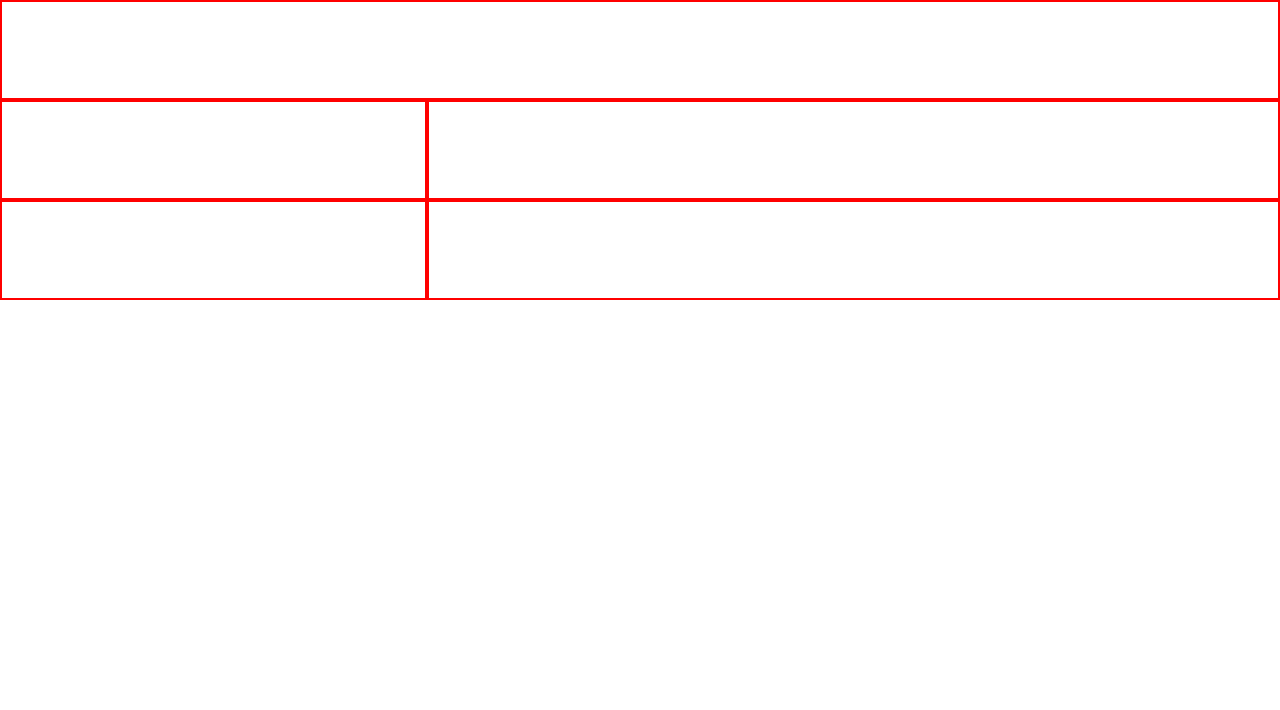
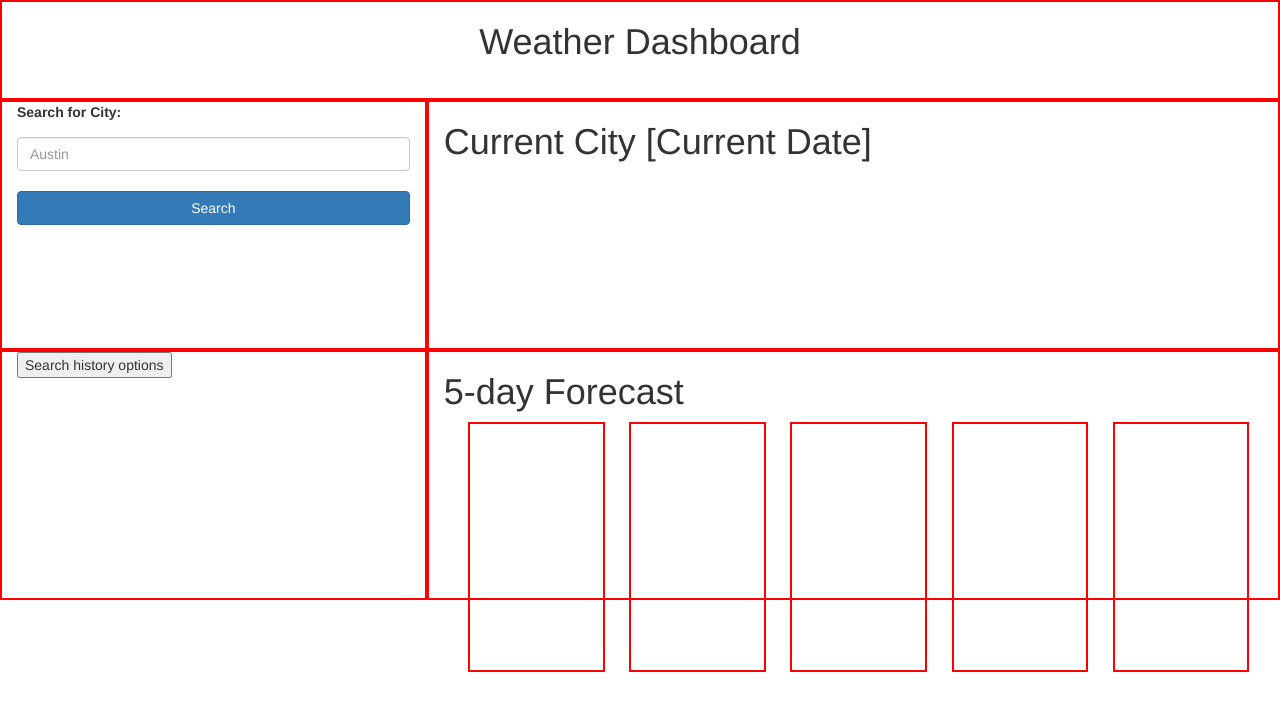
Before and after one commit to JManauth/WeatherWidget, a plain HTML site: page index.html in a window 1280 px wide. Drawn offline with nearby package versions, Linux system fonts and the light colour scheme.

Commit message:
cpm[pleted wireframe entirely

```diff
--- a/assets/style/style.css
+++ b/assets/style/style.css
@@ -1,9 +1,19 @@
 header{
     height: 100px;
     border: 2px solid red;
+    text-align: center;
 }
 
-div{
-    height: 100px;
+.wireframe, .blocks, .block{
+    height: 250px;
     border: 2px solid red;
 }
+.block{
+    margin-left: 3%;
+}
+
+#searchBtn, #inputCity{
+    width: 100%;
+    margin-top: 10px;
+    margin-bottom: 10px;
+}
--- a/index.html
+++ b/index.html
@@ -12,18 +12,32 @@
 </head>
 <body>
     <header class="col-12 col-lg-12">
+        <h1>Weather Dashboard</h1>
     </header>
-    <div class="col-12 col-lg-4 searchArea">
+    <div class="col-12 col-lg-4 searchArea wireframe">
+        <form>
+            <div>
+              <label for="exampleInputEmail1" class="form-label">Search for City:</label>
+              <input type="city" class="form-control" id="inputCity" placeholder="Austin">
+            </div>
+            <button type="submit" class="btn btn-primary" id="searchBtn">Search</button>
+        </form>
+    </div>
+    <div class="col-12 col-lg-8 currentData wireframe">
+            <h1>Current City [Current Date]</h1>
+    </div>
+    <div class="col-12 col-lg-4 history wireframe">
+        <button>Search history options</button>
 
     </div>
-    <div class="col-12 col-lg-8 currentData">
+    <div class="col-12 col-lg-8 5dayForecast wireframe">
+        <h1>5-day Forecast</h1>
 
-    </div>
-    <div class="col-12 col-lg-4 history">
-
-    </div>
-    <div class="col-12 col-lg-8 5dayForecast">
-
+            <div class="col-12 col-lg-2 block"></div>
+            <div class="col-12 col-lg-2 block"></div>
+            <div class="col-12 col-lg-2 block"></div>
+            <div class="col-12 col-lg-2 block"></div>
+            <div class="col-12 col-lg-2 block"></div>
     </div>
 
 
```
